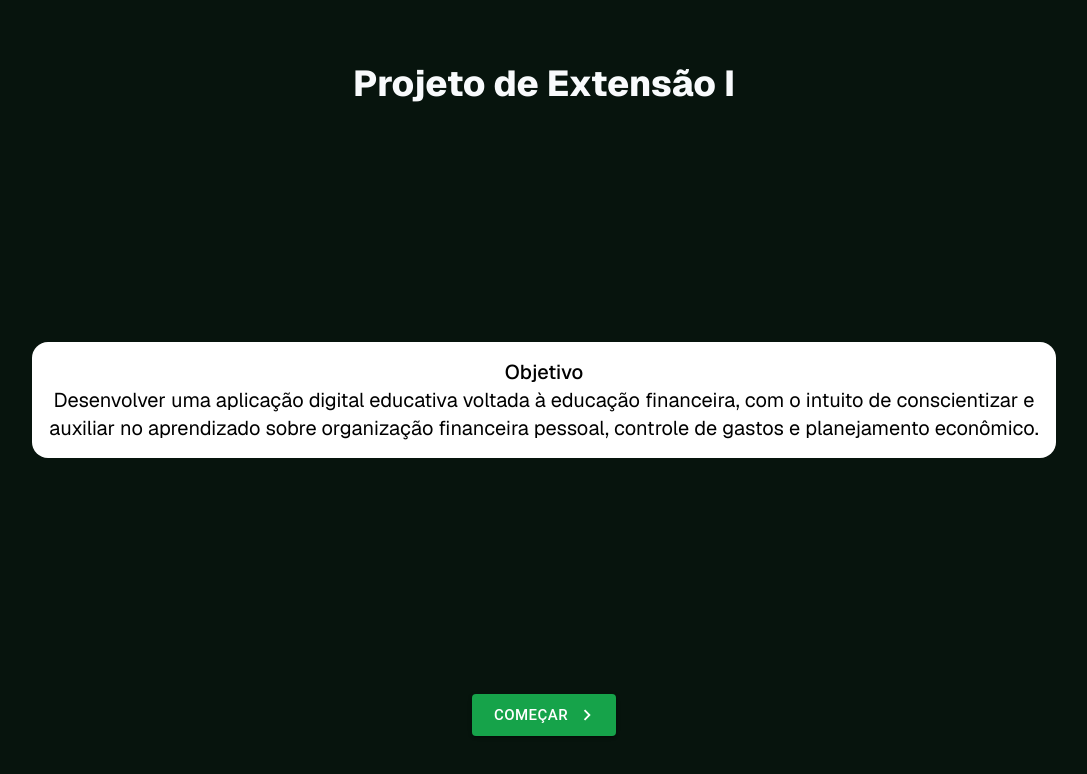
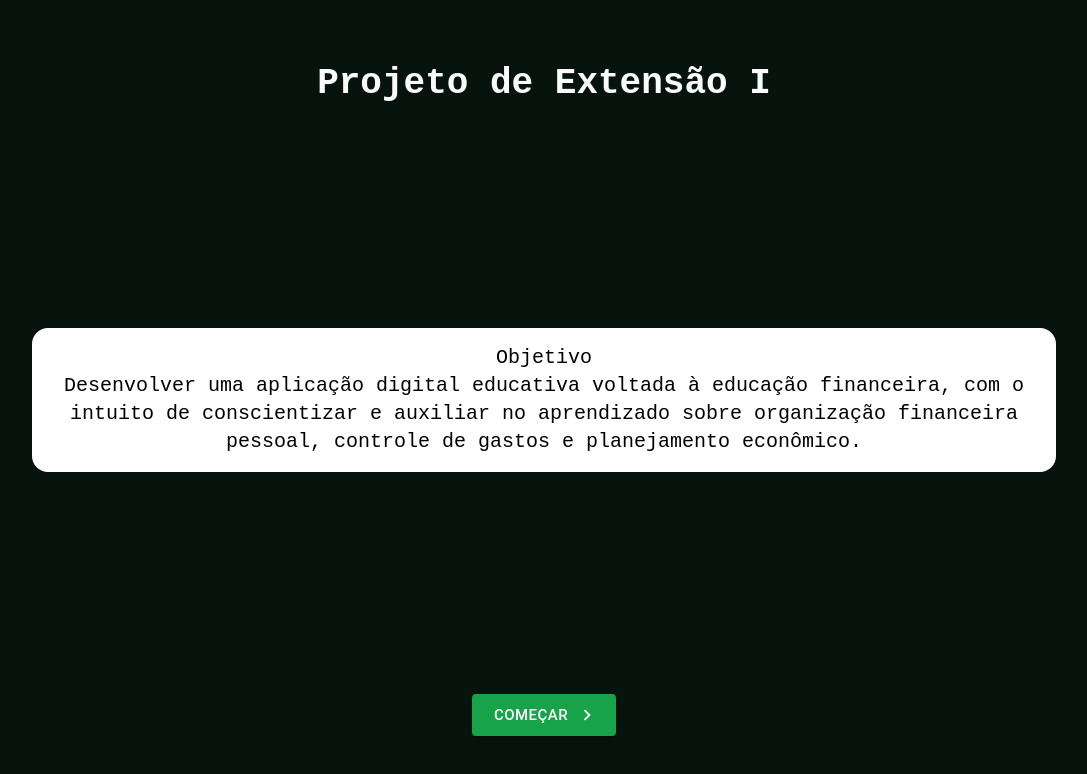
Before and after one commit to CaiqueVandervan/projeto-extensao-financeiro, a Next.js app: page / in a window 1280 px wide. Shown: the top 774 px of the page, without its empty margins (96-1183 px from the left). Built offline with nearby package versions, Linux system fonts and the light colour scheme.

Commit message:
refactor: remove unused fonts feat: update page metadata

```diff
--- a/src/app/layout.tsx
+++ b/src/app/layout.tsx
@@ -1,20 +1,9 @@
 import type { Metadata } from "next";
-import { Geist, Geist_Mono, Inter } from "next/font/google";
 import "./globals.css";
 
-const geistSans = Geist({
-  variable: "--font-geist-sans",
-  subsets: ["latin"],
-});
-
-const geistMono = Geist_Mono({
-  variable: "--font-geist-mono",
-  subsets: ["latin"],
-});
-
 export const metadata: Metadata = {
-  title: "Create Next App",
-  description: "Generated by create next app",
+  title: "Projeto Financeiro",
+  description: "Aprenda o básico para controle financeiro",
 };
 
 export default function RootLayout({
@@ -24,10 +13,8 @@
 }>) {
   return (
     <html
-      lang="en"
-      className={`${geistSans.variable} ${geistMono.variable} h-full antialiased`}
-    >
-      <body className={`${geistSans.className} min-h-full flex flex-col`}>{children}</body>
+      lang="en">
+      <body>{children}</body>
     </html>
   );
 }
```
